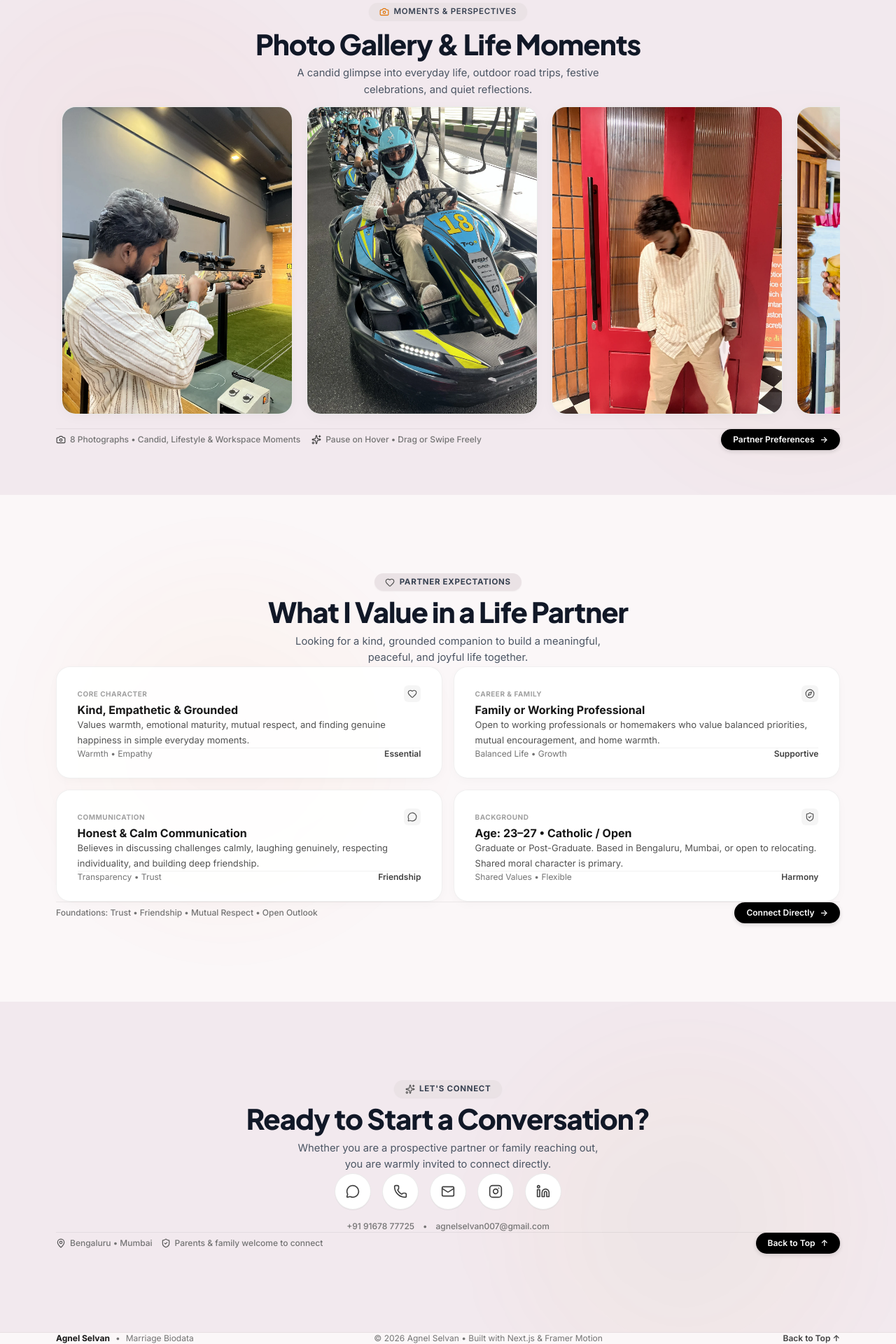
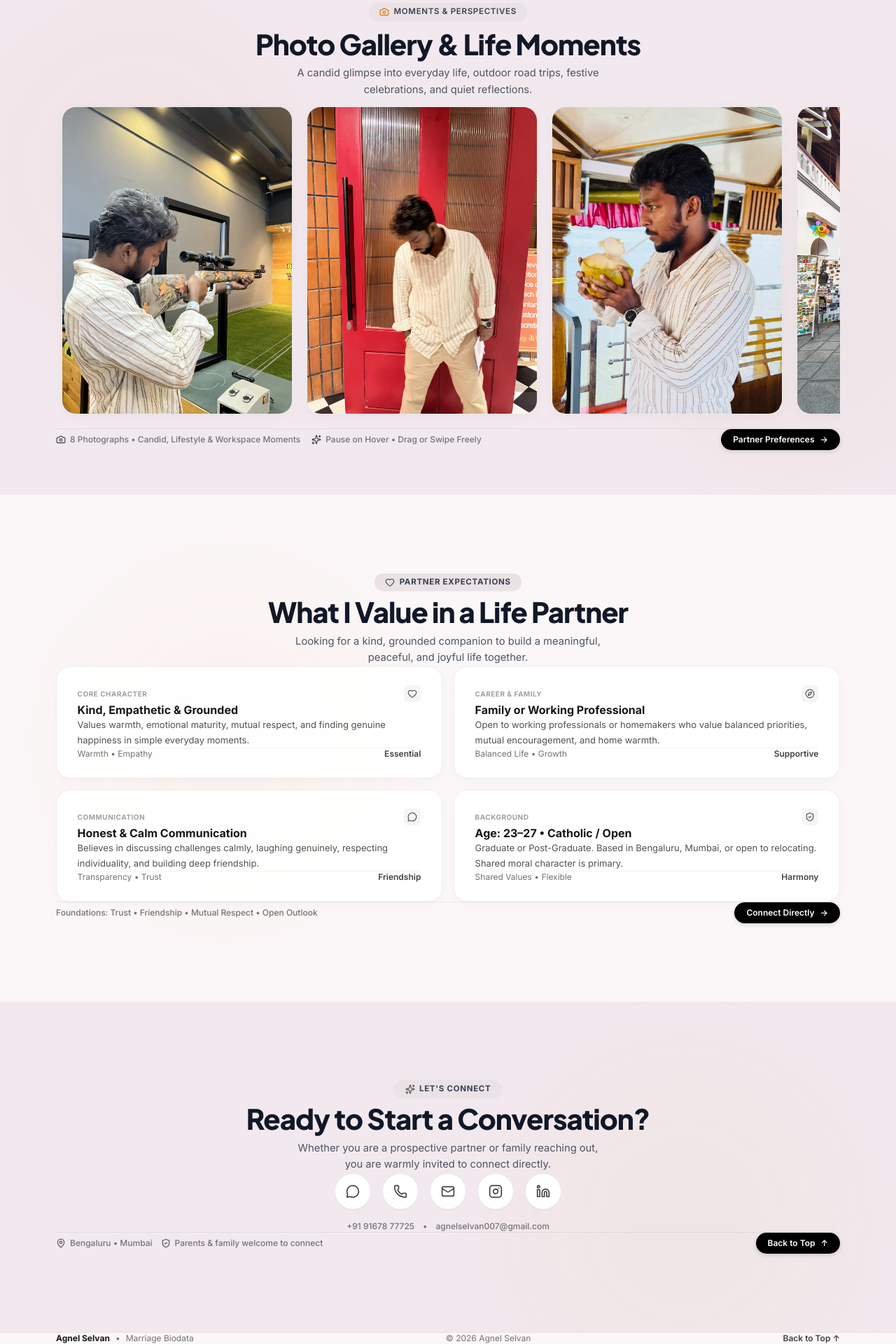
Before and after one commit to AgnelSelvan/AgnelSelvan.github.io, a Next.js app: page /biodata in a window 1280 px wide. Shown: the part 4784-6704 px from the top of the page at 70% size. Built offline with nearby package versions, Linux system fonts and the light colour scheme.

Commit message:
feat: add homepage component and biodata route with portfolio and resume sections

```diff
--- a/src/app/biodata/page.tsx
+++ b/src/app/biodata/page.tsx
@@ -326,10 +326,6 @@ export default function BiodataPage() {
       alt: 'Agnel Selvan Portrait',
     },
     {
-      src: '/mine/many/IMG_2064.webp',
-      alt: 'Agnel Selvan Lifestyle',
-    },
-    {
       src: '/mine/many/IMG_2113.webp',
       alt: 'Agnel Selvan Portrait',
     },
@@ -505,7 +501,7 @@ export default function BiodataPage() {
                 </div>
 
                 {/* Nav Links */}
-                <div className="px-5 py-6 flex-1 flex flex-col gap-2.5 overflow-y-auto">
+                <div style={{ padding: "8px 20px" }} className="px-5 py-6 flex-1 flex flex-col gap-2.5 overflow-y-auto">
                   <span className="text-[11px] font-bold uppercase tracking-wider text-neutral-400 px-3 pb-1">
                     Sections
                   </span>
@@ -520,6 +516,7 @@ export default function BiodataPage() {
                     const IconComponent = item.icon;
                     return (
                       <a
+                        style={{ padding: "8px 20px" }}
                         key={idx}
                         href={item.href}
                         onClick={() => setIsMenuOpen(false)}
@@ -547,7 +544,7 @@ export default function BiodataPage() {
                       onClick={() => setIsMenuOpen(false)}
                       className="flex items-center justify-between p-3.5 rounded-2xl text-neutral-700 hover:text-neutral-950 bg-amber-500/10 hover:bg-amber-500/15 border border-amber-500/25 transition-all group shadow-2xs"
                     >
-                      <div className="flex items-center gap-3.5">
+                      <div className="flex items-center gap-3.5" style={{ padding: "8px 20px" }}>
                         <div className="w-9 h-9 rounded-xl bg-amber-500/20 text-amber-800 flex items-center justify-center shrink-0">
                           <Briefcase className="w-4 h-4" />
                         </div>
@@ -562,8 +559,9 @@ export default function BiodataPage() {
                 </div>
 
                 {/* Drawer Footer */}
-                <div className="p-5 bg-white/80 border-t border-[#E8DFE2] flex flex-col gap-3.5">
+                <div className="p-5 bg-white/80 border-t border-[#E8DFE2] flex flex-col gap-3.5" style={{ padding: "8px 20px" }}>
                   <a
+                    style={{ padding: "8px 20px" }}
                     href="https://wa.me/919167877725?text=Hello%20Agnel,%20connecting%20regarding%20your%20biodata"
                     target="_blank"
                     rel="noopener noreferrer"
@@ -1697,7 +1695,7 @@ export default function BiodataPage() {
           </div>
 
           <div>
-            &copy; {new Date().getFullYear()} Agnel Selvan &bull; Built with Next.js &amp; Framer Motion
+            &copy; {new Date().getFullYear()} Agnel Selvan
           </div>
 
           <a
--- a/src/app/page.tsx
+++ b/src/app/page.tsx
@@ -914,7 +914,7 @@ export default function Home() {
           </div>
 
           <div>
-            &copy; {new Date().getFullYear()} Agnel Selvan &bull; Built with Next.js &amp; Tailwind CSS
+            &copy; {new Date().getFullYear()} Agnel Selvan
           </div>
 
           <a href="#" className="hover:text-neutral-300 transition-colors">
```
Also changed, not shown: public/mine/many/IMG_2064.webp (deleted), 1 other file (tests, documents, lock files or other folders).
